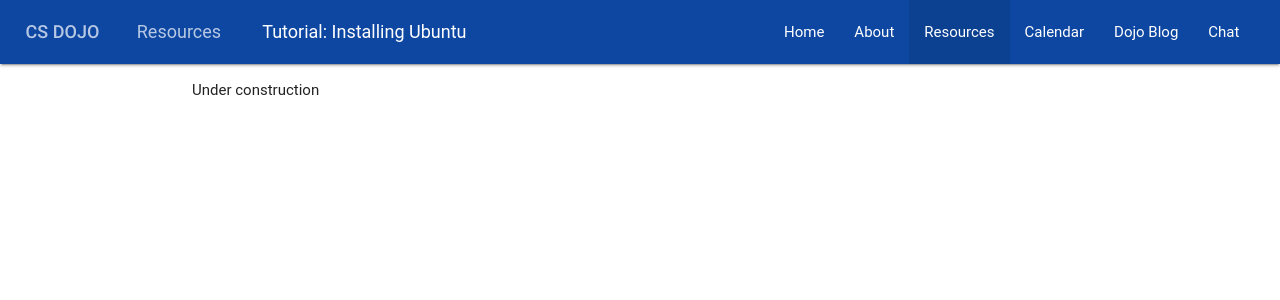
After one commit to StuyCSDojo/dojo-website, a Flask app: template templates/tutorials/dualBoot.html in a window 1280 px wide. The commit adds this page. Shown: the top 300 px of the page. Run offline with Flask 2, Linux system fonts and the light colour scheme; the template is opened without the code that fills it, so the values that code supplies are empty; some libraries are stand-ins or nearby versions; some web fonts are replaced.

Commit message:
Fix navigation bug in resources section, updated install_ubuntu tutorial, touched dualBoot.html

```diff
--- a/api.py
+++ b/api.py
@@ -24,9 +24,10 @@ from time import gmtime, strftime
 
 def log_name(f):
     @wraps(f)
-    def inner(*args):
-        print f.func_name + '(' + str(*args) + ')'
-        return f(*args)
+    def inner(*args, **kwargs):
+        keyWordArgs = kwargs.values()
+        print f.func_name + '(' + str(*args) + str(','.join(keyWordArgs)) + ')'
+        return f(*args, **kwargs)
     return inner
 
 def log_time(f):
--- /dev/null
+++ b/devlog.txt
@@ -0,0 +1,3 @@
+patrickC -- 2016-12-08 09:54
+- Fix TypeError when navigating through the resources section
+- Updated the "Installing Ubuntu" tutorial
--- /dev/null
+++ b/templates/tutorials/dualBoot.html
@@ -0,0 +1,33 @@
+{% extends "master.html" %}
+
+{% block title %}Tutorial: Installing Ubuntu{% endblock %}
+
+{% block head %}
+{{ super() }}
+{% endblock %}
+
+{% block nav %}
+<div class="nav-wrapper blue darken-4">
+
+    <a href='/' class="left-padding breadcrumb left"><strong>CS
+            DOJO</strong></a>
+    <a href='/resources' class='breadcrumb'>Resources</a>
+
+    <a href='#!' class='breadcrumb white-text'>Tutorial: Installing
+        Ubuntu</a>
+
+
+    <ul id="nav-mobile" class="right-padding right hide-on-med-and-down">
+        <li><a href='/'>Home</a></li>
+        <li><a href="/about">About</a></li>
+        <li class='active'><a href="/resources">Resources</a></li>
+        <li><a href='/calendar'>Calendar</a></li>
+        <li><a href="/blog">Dojo Blog</a></li>
+        <li><a href="/irc">Chat</a></li>
+    </ul>
+</div>
+{% endblock %}
+
+{% block container %}
+<p>Under construction</p>
+{% endblock %}
```
Also changed, not shown: templates/tutorials/install_ubuntu.html (+8 -10 lines).
